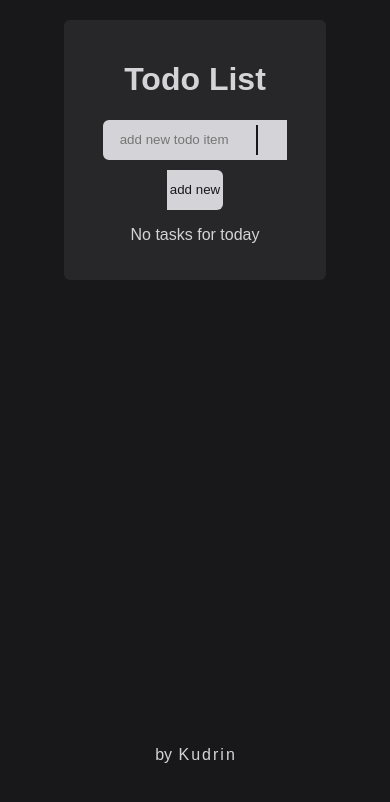
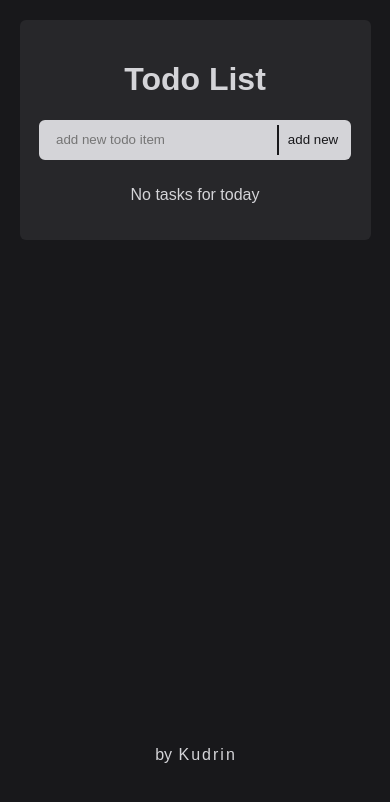
Before and after one commit to nirduk/todo-list, a React (Create React App) app in the folder my-app/: page / in a window 390 px wide. Shown: the top 802 px of the page. Built offline with nearby package versions, Linux system fonts and the light colour scheme.

Commit message:
fix emtly list issue on mobile phones

```diff
--- a/my-app/src/main.css
+++ b/my-app/src/main.css
@@ -208,6 +208,10 @@ a:hover :nth-child(odd) {
     width: 90%;
   }
 
+  .wrapper {
+    width: 100%;
+  }
+
   form {
     width: 90%;
   }
```
